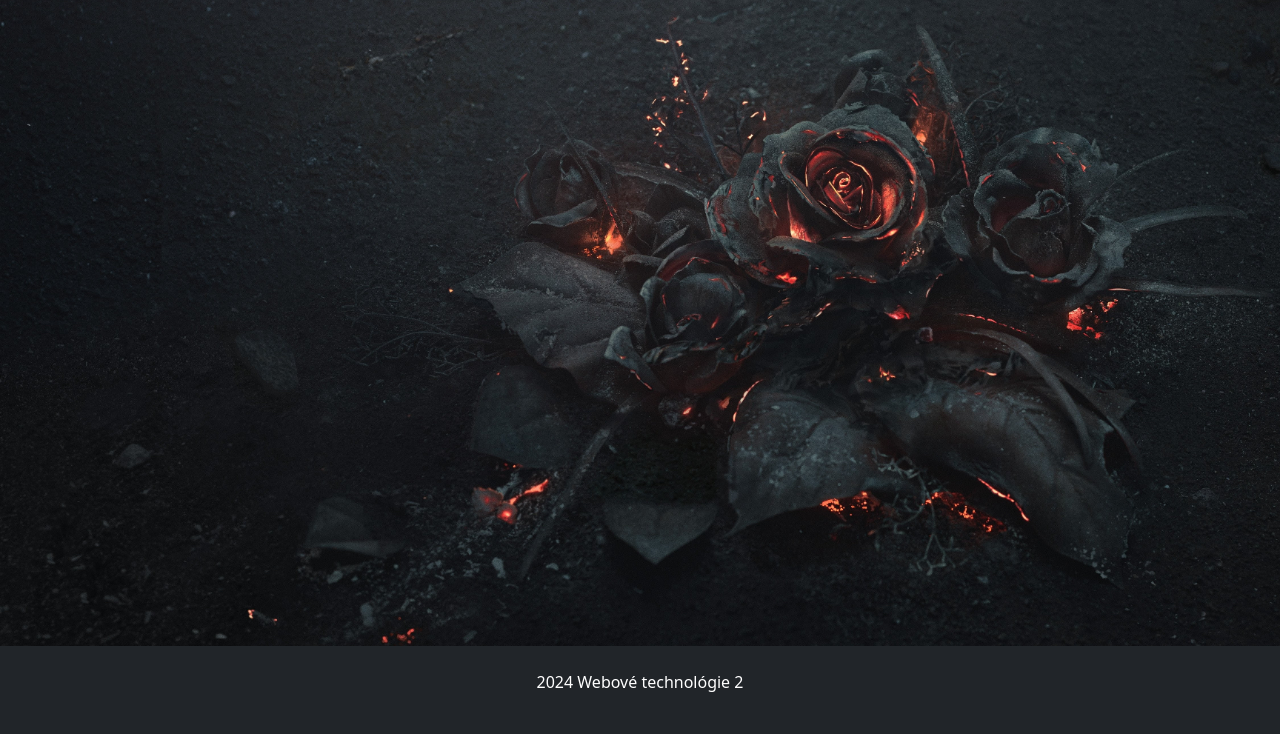
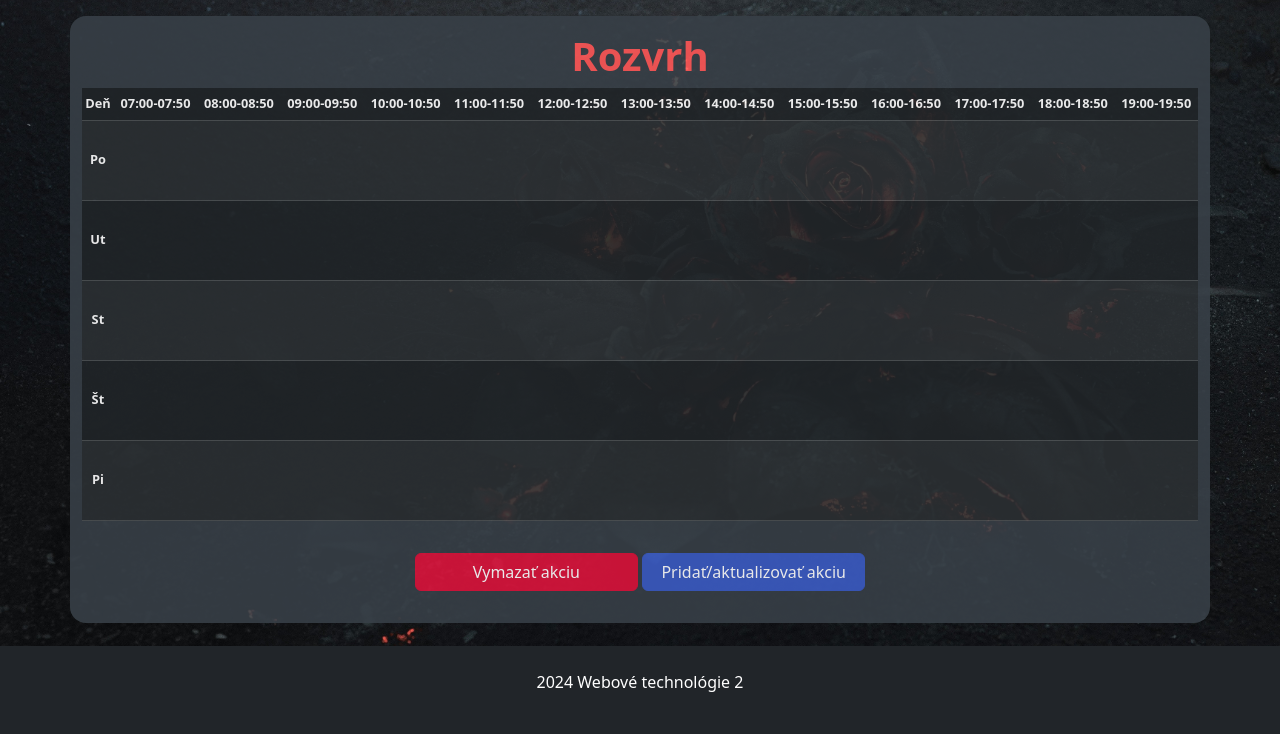
Before and after one commit to IMPArchyS/Webte2-zadanie2, a PHP site: page /php/timetable.php in a window 1280 px wide. Shown: the part 66-800 px from the top of the page. Run offline with PHP 8.4, Linux system fonts and the light colour scheme; tables that the repository leaves empty hold one stand-in row (values such as "Sample post"); lists and menus that the app fills with data are empty; some libraries are stand-ins or nearby versions.

Commit message:
bolest mp4

```diff
--- a/src/cookie.txt
+++ b/src/cookie.txt
@@ -2,4 +2,4 @@
 # https://curl.se/docs/http-cookies.html
 # This file was generated by libcurl! Edit at your own risk.
 
-#HttpOnly_is.stuba.sk	FALSE	/	TRUE	0	UISAuth	88P9AwU6GCm%2FHK0FNUmFgAJNyRTGE1WoZ%2FqRC8qqw3QQ
+#HttpOnly_is.stuba.sk	FALSE	/	TRUE	0	UISAuth	XabGqq1VLc%2FCEklXx3pnVQwoLsqXaZcLeMbBF7hQgZ%2FA
--- a/src/css/style.css
+++ b/src/css/style.css
@@ -6,6 +6,22 @@ body {
     display: flex;
     flex-direction: column;
     min-height: 100vh;
+}
+
+/* Mobile view */
+.responsive-table {
+    font-size: 0.8em; /* Adjust this value as needed */
+}
+
+.responsive-table tbody tr {
+    height: 5rem !important;
+}
+
+.responsive-table th {
+    padding: 1px !important;
+    height: 2rem !important;
+    text-align: center;
+    vertical-align: middle;
 }
 
 footer {
--- /dev/null
+++ b/src/js/timetable.js
@@ -0,0 +1,52 @@
+$(function () {
+    // print the url
+    let courses = [];
+    $.ajax({
+        url: 'apiCourses.php/courses',
+        type: 'GET',
+        dataType: 'json',
+        beforeSend: function (xhr) {
+            xhr.overrideMimeType('text/plain; charset=utf-8');
+        },
+        success: function (data) {
+            courses = data;
+            // loop over the courses using forEach
+            courses[0].forEach(function (course) {
+                let tr1 = document.getElementById(course.den + '-' + course.cas_od.substring(0, 5) + '-' + course.cas_od.substring(0, 2) + ':50');
+                let tr2 = document.getElementById(course.den + '-' + course.cas_do.substring(0, 2) + ':00' + '-' + course.cas_do.substring(0, 5));
+                console.log(tr1);
+                console.log(tr2);
+            });
+        },
+        error: function (error) {
+            console.log(error);
+        },
+    });
+
+    let deleteForm = $('#deleteForm');
+    let deleteButton = $('#deleteButton');
+    let addForm = $('#addForm');
+    let addButton = $('#addButton');
+
+    deleteButton.click(function () {
+        if (deleteForm.hasClass('d-none')) {
+            deleteButton.addClass('d-none');
+            deleteForm.removeClass('d-none');
+        }
+        if (!addForm.hasClass('d-none')) {
+            addForm.addClass('d-none');
+            addButton.removeClass('d-none');
+        }
+    });
+
+    addButton.click(function () {
+        if (addForm.hasClass('d-none')) {
+            addForm.removeClass('d-none');
+            addButton.addClass('d-none');
+        }
+        if (!deleteForm.hasClass('d-none')) {
+            deleteForm.addClass('d-none');
+            deleteButton.removeClass('d-none');
+        }
+    });
+});
--- a/src/php/login.php
+++ b/src/php/login.php
@@ -166,8 +166,8 @@ elseif ($_SERVER['REQUEST_METHOD'] == 'POST') {
                         'cas_od' => $startTime,
                         'cas_do' => $endTime,
                         'typ_akcie' => $type,
-                        'nazov_akcie' => $classRoom,
-                        'miestnost' => $className,
+                        'miestnost' => $classRoom,
+                        'nazov_akcie' => $className,
                         'vyucujuci' => $classProfessor
                     );
                 }
--- a/src/php/timetable.php
+++ b/src/php/timetable.php
@@ -11,7 +11,89 @@
 <body>
 <?php
     include_once "header.php";
+?>
+<div class="container impContainer text-center">
+    <h1 class="impFontH">Rozvrh</h1>
+    <div class="table-responsive">
+        <table class="table table-dark table-striped responsive-table" id="timetableMain">
+            <thead>
+                <tr>
+                    <?php
+                    echo "<th scope=\"col\">Deň</th>";
+                    for ($hour = 7; $hour <= 19; $hour++) {
+                        for ($minute = 0; $minute <= 50; $minute += 100) {
+                            $time = sprintf("%02d:%02d-%02d:%02d", $hour, $minute, $hour, $minute+50);
+                            echo "<th scope=\"col\">$time</th>";
+                        }
+                    }
+                    ?>
+                </tr>
+            </thead>
+            <tbody id="timetableBody">
+                <?php
+                $days = ['Po', 'Ut', 'St', 'Št', 'Pi'];
+                for ($day = 0; $day < 5; $day++) {
+                    echo "<tr>";
+                    echo "<th scope=\"row\">$days[$day]</th>";
+                    for ($hour = 7; $hour <= 19; $hour++) {
+                        for ($minute = 0; $minute <= 50; $minute += 100) {
+                            $time = sprintf("%02d:%02d-%02d:%02d", $hour, $minute, $hour, $minute+50);
+                            echo "<td id=\"$days[$day]-$time\"></td>";
+                        }
+                    }
+                    echo "</tr>";
+                }
+                ?>
+            </tbody>
+        </table>
+    </div>
+    <button id="deleteButton" class="impRedButton my-3 btn btn-primary">Vymazať akciu</button>
+    <button id="addButton" class="impGreenButton my-3 btn btn-primary">Pridať/aktualizovať akciu</button>
+    <form id="deleteForm" class="d-none">
+        <div class="form-group my-2 col-9 mx-auto">
+            <label class="font-weight-bold impFontW fs-5" for="id">ID</label>
+            <input type="text" class="form-control text-light impSelect" id="id" name="id">
+        </div>
+        <button id="submitDeleteButton" type="submit" class="impButton my-3 btn btn-primary">Potvrdiť</button>
+    </form>
+    <form id="addForm" class="d-none">
+        <div class="form-group my-2 col-9 mx-auto">
+            <label class="font-weight-bold impFontW fs-5" for="day">Deň</label>
+            <input type="text" class="form-control text-light impSelect" id="day" name="day">
+        </div>
+        <div class="form-group my-2 col-9 mx-auto">
+            <label class="font-weight-bold impFontW fs-5" for="timeFrom">Čas od</label>
+            <input type="text" class="form-control text-light impSelect" id="timeFrom" name="timeFrom">
+        </div>
+        <div class="form-group
+        my-2 col-9 mx-auto">
+            <label class="font-weight-bold impFontW fs-5" for="timeTo">Čas do</label>
+            <input type="text" class="form-control text-light impSelect" id="timeTo" name="timeTo">
+        </div>
+        <div class="form-group my-2 col-9 mx-auto">
+            <label class="font-weight-bold impFontW fs-5" for="type">Typ akcie</label>
+            <input type="text" class="form-control text-light impSelect" id="type" name="type">
+        </div>
+        <div class="form-group my-2 col-9 mx-auto">
+            <label class="font-weight-bold impFontW fs-5" for="name">Názov akcie</label>
+            <input type="text" class="form-control text-light impSelect" id="name" name="name">
+        </div>
+        <div class="form-group my-2 col-9 mx-auto">
+            <label class="font-weight-bold impFontW fs-5" for="room">Miestnosť</label>
+            <input type="text" class="form-control text-light impSelect" id="room" name="room">
+        </div>
+        <div class="form-group my-2 col-9 mx-auto">
+            <label class="font-weight-bold impFontW fs-5" for="teacher">Vyučujúci</label>
+            <input type="text" class="form-control text-light impSelect" id="teacher" name="teacher">
+        </div>
+        <button id="submitAddButton" type="submit" class="impButton my-3 btn btn-primary">Potvrdiť</button>
+    </form>
+
+</div>
+
+<?php
     include_once "footer.php";
 ?>
+<script src="../js/timetable.js"></script>
 </body>
 </html>
```
